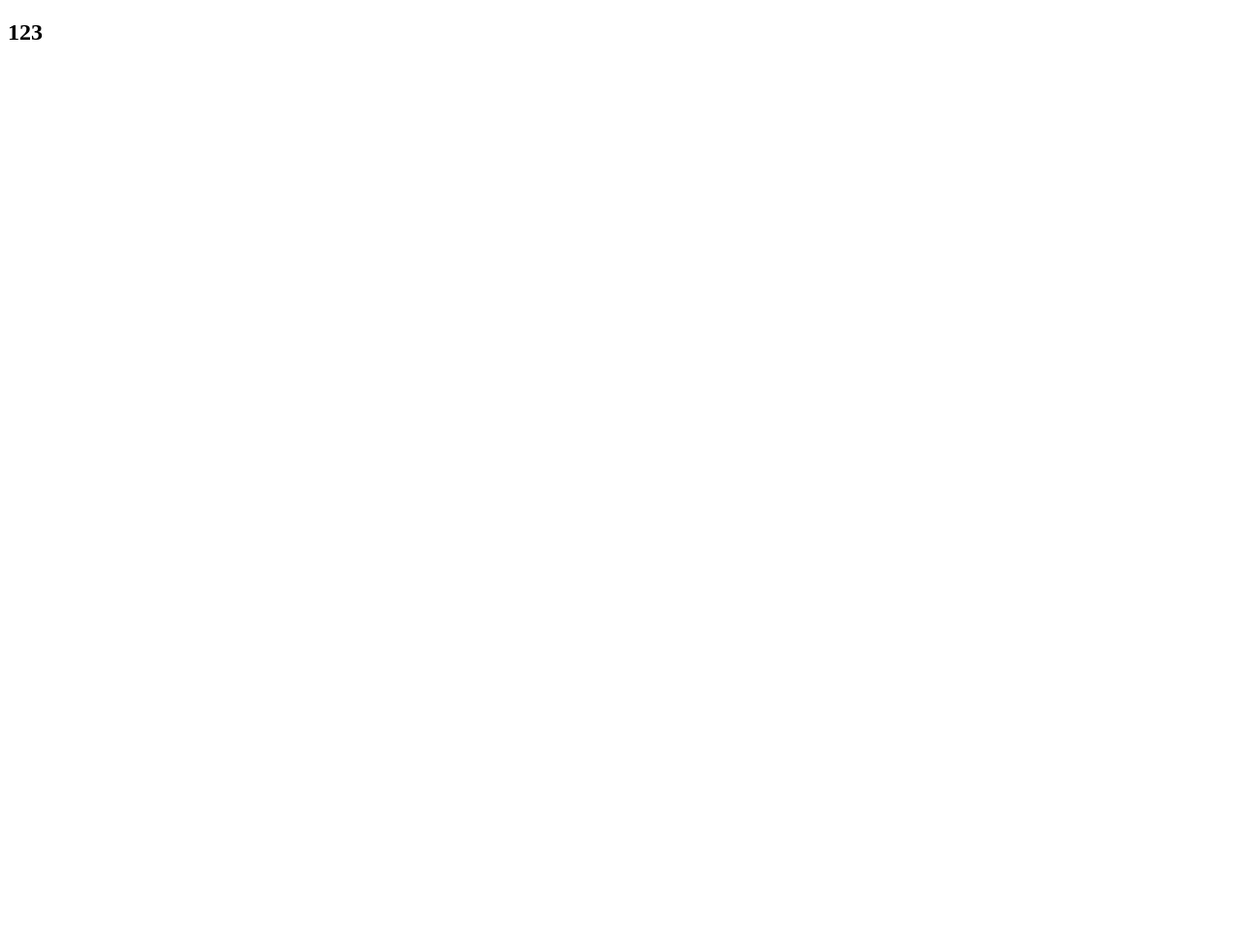
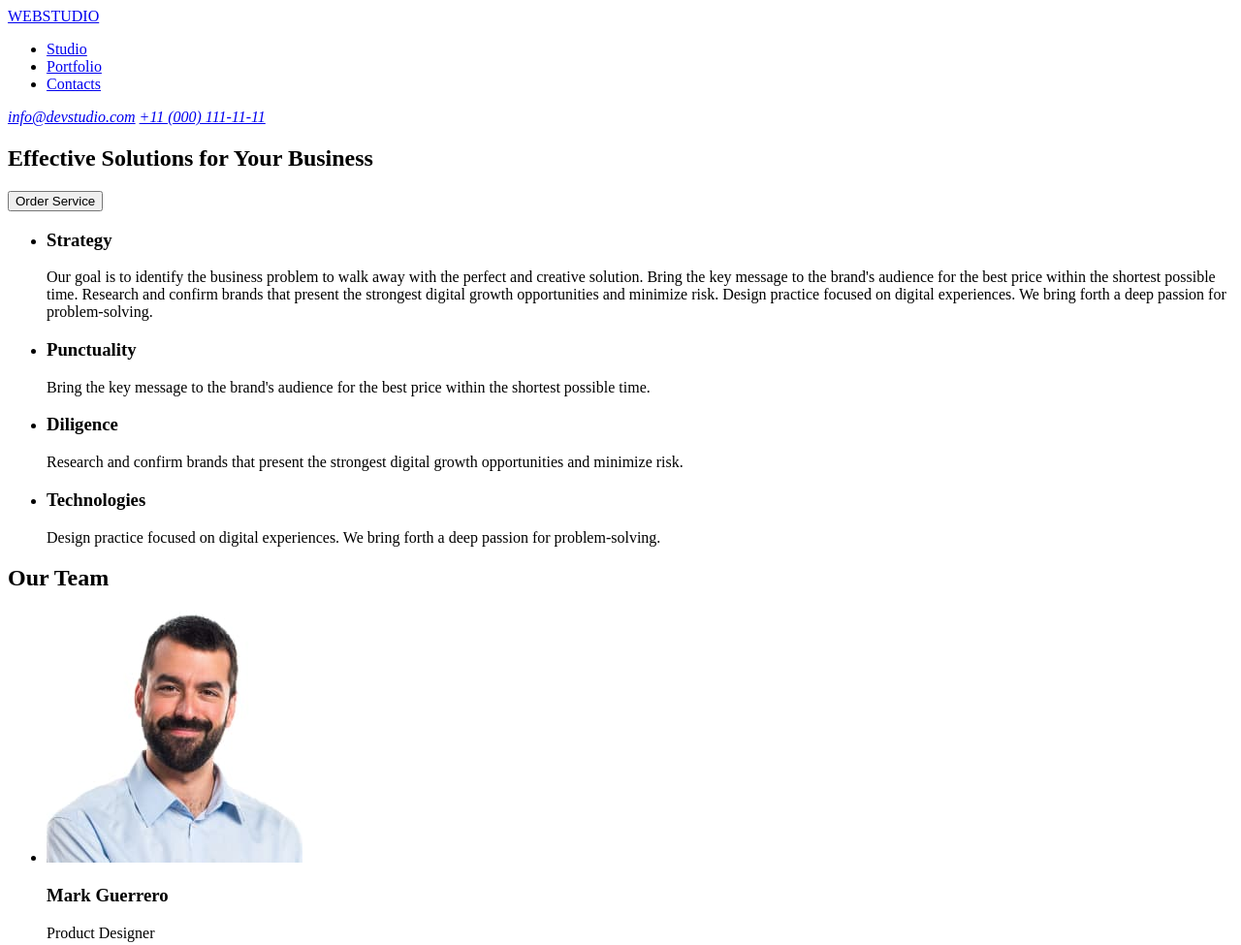
Before and after one commit to Andrii-Rouk/goit-markup-hw-01, a plain HTML site: page index.html in a window 1280 px wide. Shown: the top 975 px of the page at 97% size. Before the commit the page ends 800 px from the top, so only its background shows below. Drawn offline with Linux system fonts and the light colour scheme.

Commit message:
My 1 proekt

```diff
--- a/index.html
+++ b/index.html
@@ -1,11 +1,110 @@
 <!DOCTYPE html>
 <html lang="en">
+
 <head>
-    <meta charset="UTF-8">
-    <meta name="viewport" content="width=device-width, initial-scale=1.0">
-    <title>Document</title>
+  <meta charset="UTF-8">
+  <meta name="viewport" content="width=device-width, initial-scale=1.0">
+  <title>WEBSTUDIO</title>
 </head>
+
 <body>
-    <h2>123</h2>
+  <!-- ========= Ш а п к а =========== -->
+  <header>
+    <section>
+      <nav>
+        <a href="./index.html">WEBSTUDIO</a>
+        <ul>
+          <li><a href="#">Studio</a></li>
+          <li><a href="#">Portfolio</a></li>
+          <li><a href="#">Contacts</a></li>
+        </ul>
+      </nav>
+    </section>
+    <address>
+      <a href="mailto:info@devstudio.com">info@devstudio.com</a>
+      <a href="tel:+110001111111">+11 (000) 111-11-11</a>
+    </address>
+
+    <!-- ========= Основна частина =========== -->
+
+  </header>
+  <main>
+    <section>
+      <h1>Effective Solutions for Your Business</h1>
+      <button type="button">Order Service</button>
+    </section>
+
+    <!-- =============== Секція 2 з текстом ===============-->
+
+    <section>
+      <h2 hidden> Advantages</h2>
+      <ul>
+        <li>
+          <h3>Strategy</h3>
+          <p>Our goal is to identify the business
+            problem to walk away with the perfect and creative solution.
+            Bring the key message to the brand's audience for the best price within the shortest possible
+            time.
+            Research and confirm brands that present the strongest digital growth opportunities and minimize
+            risk.
+            Design practice focused on digital experiences. We bring forth a deep passion for
+            problem-solving.</p>
+        </li>
+        <li>
+          <h3>Punctuality</h3>
+          <p>Bring the key message to the brand's audience for the best price within the shortest possible
+            time.</p>
+        </li>
+        <li>
+          <h3>Diligence</h3>
+          <p>Research and confirm brands that present the strongest digital growth opportunities and minimize
+            risk.</p>
+        </li>
+        <li>
+          <h3>Technologies</h3>
+          <p>Design practice focused on digital experiences. We bring forth a deep passion for
+            problem-solving.</p>
+        </li>
+      </ul>
+    </section>
+
+    <!-- ============= Секція 3 з фото =============  -->
+
+    <section>
+      <h2>Our Team</h2>
+      <ul>
+        <li><img src="./images/mark.jpg" width="264" height="260" alt="Mark Guerrero avatar" />
+          <h3>Mark Guerrero</h3>
+          <p>Product Designer</p>
+        </li>
+        <li>
+          <img src="./images/tom.jpg" width="264" height="260" alt="Tom Ford" />
+          <h3>Tom Ford</h3>
+          <p>Frontend Developer</p>
+        </li>
+        <li>
+          <img src="./images/camila.jpg" width="264" height="260" alt="Camila Garcia" />
+          <h3>Camila Garcia</h3>
+          <p>Marketing</p>
+        </li>
+        <li>
+          <img src="./images/daniel.jpg" width="264" height="260" alt="Daniel Wilson" />
+          <h3>Daniel Wilson</h3>
+          <p>UI Designer</p>
+        </li>
+      </ul>
+    </section>
+
+  </main>
+
+  <!--  ==================== FOOTER ==================== -->
+  <footer>
+    <section>
+      <a href="./index.html">WEBSTUDIO</a>
+      <p>Increase the flow of customers and <br> sales for your business with digital <br> marketing & growth
+        solutions.</p>
+    </section>
+  </footer>
 </body>
+
 </html>
```
Also changed, not shown: images/camila.jpg (added), images/daniel.jpg (added), images/mark.jpg (added), images/tom.jpg (added), 1 other file.
